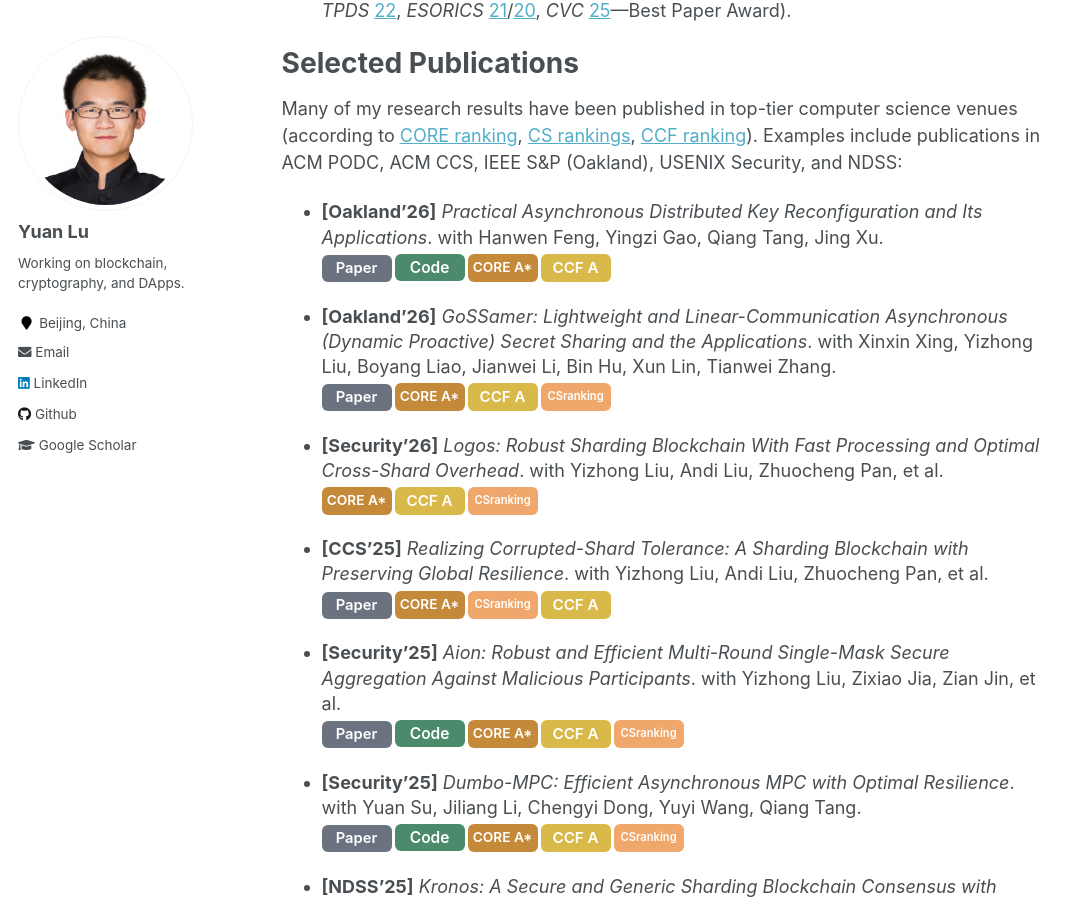
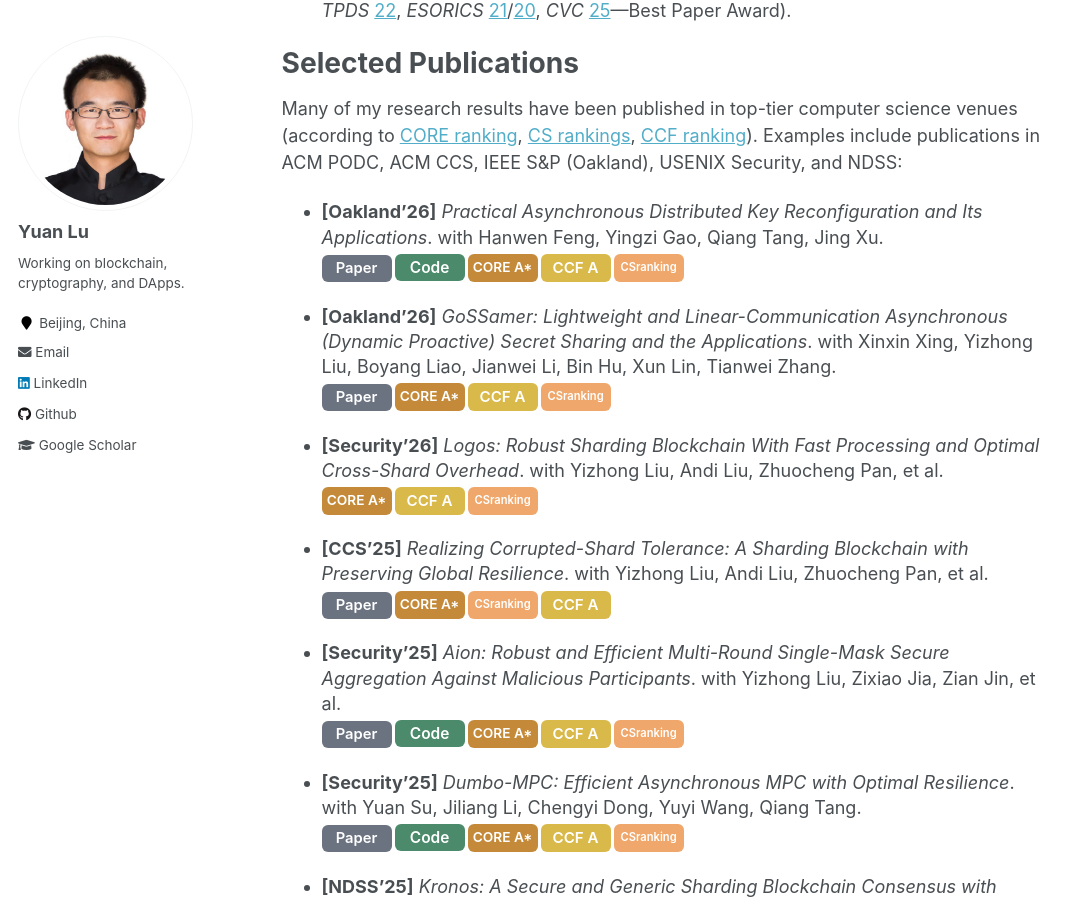
Before and after one commit to yylluu/yylluu.github.io, a Jekyll site: the page built from _pages/about.md, in a window 1280 px wide and 900 px high, scrolled down 826 px. Shown: the whole window, without its empty margins (0-1085 px from the left). Built offline with Jekyll 4.4.1, drawn with Linux system fonts in a browser that asks for light colours.

Commit message:
Update about.md

```diff
--- a/_pages/about.md
+++ b/_pages/about.md
@@ -42,6 +42,7 @@ Many of my research results have been published in top-tier computer science ven
   </a>
   <span class="pub-badge badge-core">CORE A*</span>
   <span class="pub-badge badge-ccf">CCF A</span>
+  <span class="pub-badge badge-top">CSranking</span>
 </div>
 </li>
 
```
